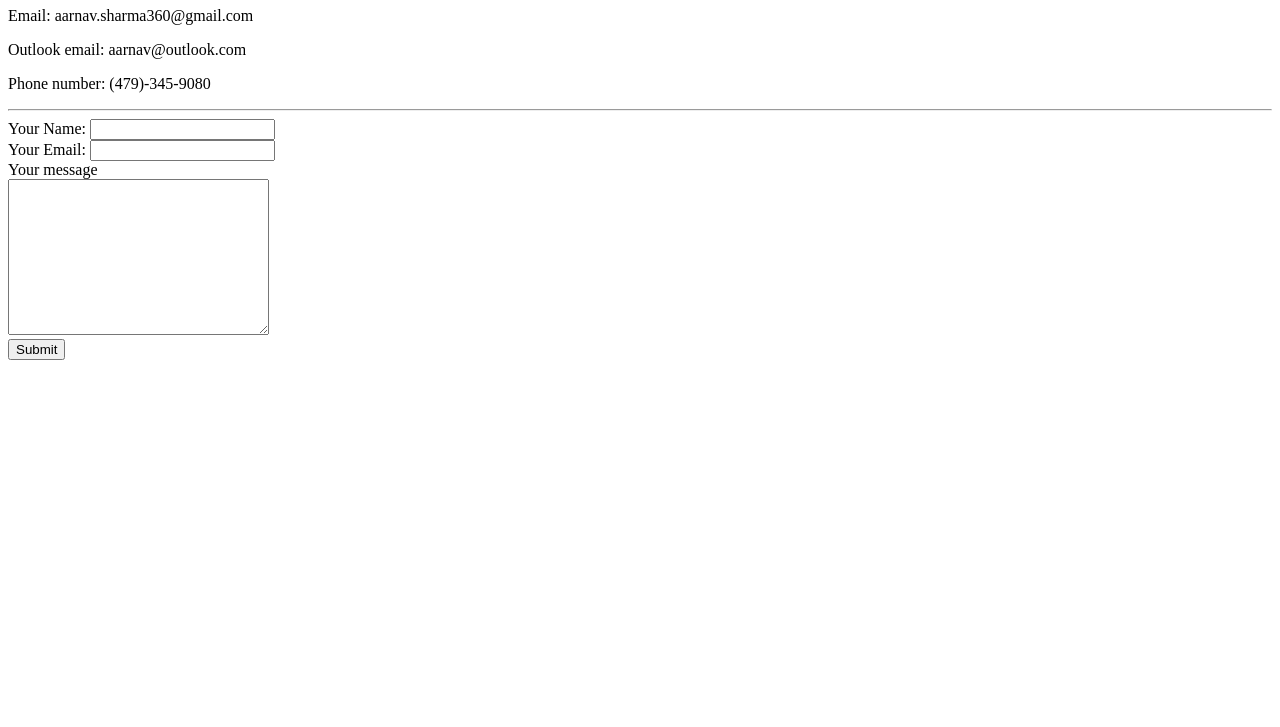
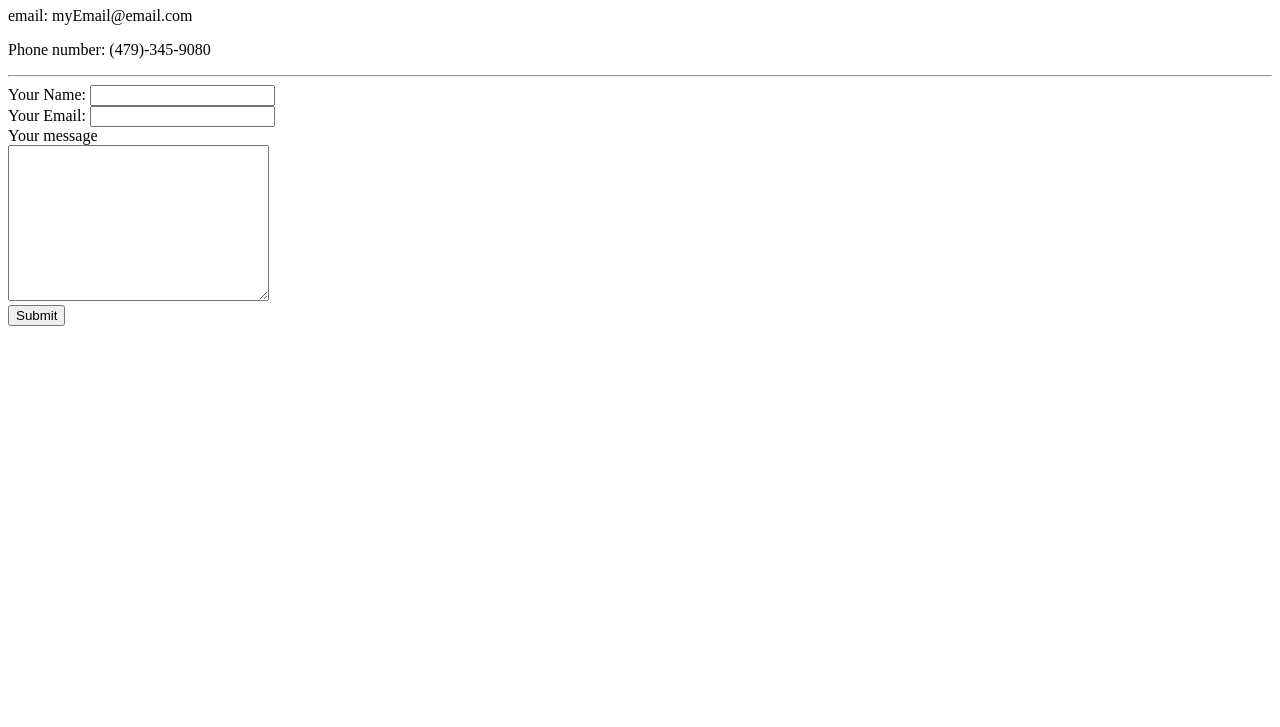
Before and after one commit to AarnavSharma/cv, a plain HTML site: page contacts.html in a window 1280 px wide. Shown: the part 73-800 px from the top of the page. Drawn offline with Linux system fonts and the light colour scheme.

Commit message:
Add files via upload

```diff
--- a/contacts.html
+++ b/contacts.html
@@ -9,8 +9,7 @@
 <body>
 
   <h1>My Contact Details</h1>
-  <p>Email: aarnav.sharma360@gmail.com</p>
-  <p>Outlook email: aarnav@outlook.com</p>
+  <p>email: myEmail@email.com</p>
   <p>Phone number: (479)-345-9080</p>
   <hr>
   <form action="mailto:info@londonappbrewery.com" method="post" enctype="text/plain">
```
